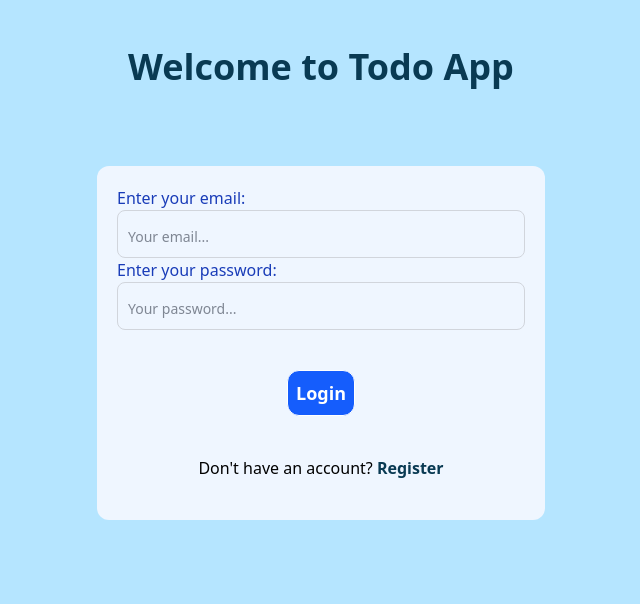
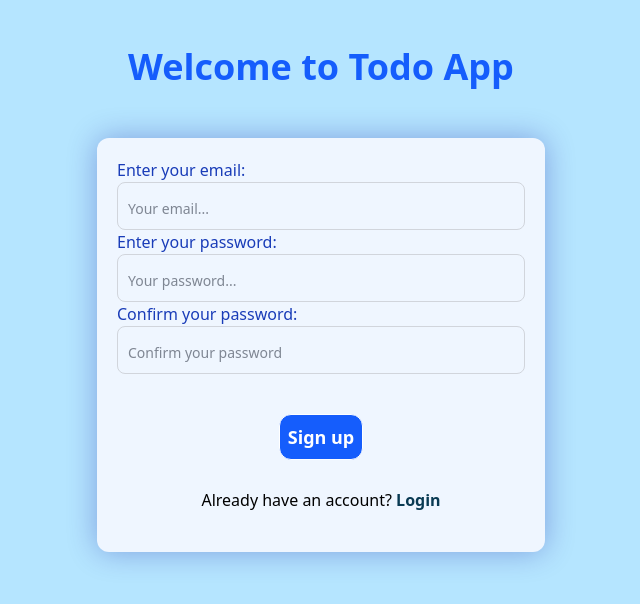
Before and after one commit to kami2608/Todo-App, a React (Vite) app: page /signup in a window 1280 px wide. Before the commit this address led to /login. Shown: the top 604 px of the page, without its empty margins (319-959 px from the left). Built offline with nearby package versions, Linux system fonts and the light colour scheme.

Commit message:
feat: add login UI

```diff
--- a/src/BrowserRouter.tsx
+++ b/src/BrowserRouter.tsx
@@ -6,12 +6,21 @@ import {
   Route,
 } from "react-router-dom";
 
+const Signup = lazy(() => import("./pages/authentication/Signup"));
 const Login = lazy(() => import("./pages/authentication/Login"));
 
 export const router = createBrowserRouter(
   createRoutesFromElements(
     <>
       <Route path="/" loader={() => redirect("/login")} />
+      <Route
+        path="/signup"
+        element={
+          <Suspense fallback={<p>Loading...</p>}>
+            <Signup />
+          </Suspense>
+        }
+      />
       <Route
         path="/login"
         element={
--- /dev/null
+++ b/src/pages/authentication/Signup.tsx
@@ -0,0 +1,73 @@
+import { Link } from "react-router-dom";
+import type z from "zod";
+import { FormProvider, useForm, type SubmitHandler } from "react-hook-form";
+import { zodResolver } from "@hookform/resolvers/zod";
+import { SignupSchema } from "../../schemas/userInfoSchema";
+import { Input } from "../../components/common/Input";
+import { Button } from "../../components/common/Button";
+
+type SignupUser = z.infer<typeof SignupSchema>;
+
+export default function Signup() {
+  const methods = useForm<SignupUser>({
+    mode: "onChange",
+    defaultValues: {
+      email: "",
+      password: "",
+      confirmPassword: "",
+    },
+    resolver: zodResolver(SignupSchema),
+  });
+
+  const { handleSubmit } = methods;
+  const onSubmit: SubmitHandler<SignupUser> = async (data) => {
+    console.log(data);
+  };
+
+  return (
+    <div className="bg-primary min-h-screen">
+      <h1 className="text-heading font-bold text-blue-600 text-center p-10 pb-6">
+        Welcome to Todo App
+      </h1>
+      <div className="flex justify-center p-5">
+        <FormProvider {...methods}>
+          <form
+            onSubmit={handleSubmit(onSubmit)}
+            className="p-5 flex-col w-md bg-blue-50 rounded-xl shadow-[0_0_30px_rgba(0,0,150,0.3)]"
+          >
+            <Input
+              name="email"
+              label="Enter your email:"
+              type="email"
+              variant="outlined"
+              placeholder="Your email..."
+            />
+            <Input
+              name="password"
+              label="Enter your password:"
+              type="password"
+              variant="outlined"
+              placeholder="Your password..."
+            />
+            <Input
+              name="confirmPassword"
+              label="Confirm your password:"
+              type="password"
+              variant="outlined"
+              placeholder="Confirm your password"
+            />
+            <div className="text-center mt-10">
+              <Button title="Sign up" type="submit" />
+            </div>
+            <p className="text-center pt-7 pb-5">
+              Already have an account?{" "}
+              <Link to="/login" className="font-bold text-secondary">
+                Login
+              </Link>
+            </p>
+          </form>
+        </FormProvider>
+      </div>
+    </div>
+  );
+}
--- a/src/schemas/userInfoSchema.ts
+++ b/src/schemas/userInfoSchema.ts
@@ -1,4 +1,32 @@
 import z from "zod";
+
+export const SignupSchema = z
+  .object({
+    email: z.email("Invalid email address format!"),
+    password: z
+      .string()
+      .min(7, "Password must be at least 7 characters!")
+      .refine((val) => /[A-Z]/.test(val), {
+        error: "Password must contain at least one uppercase letter!",
+      })
+      .refine((val) => /[a-z]/.test(val), {
+        error: "Password must contain at least one lowercase letter!",
+      })
+      .refine((val) => /[0-9]/.test(val), {
+        error: "Password must be contain at least one digit",
+      })
+      .refine((val) => /[^A-Za-z0-9]/.test(val), {
+        error: "Password must contain at least one special character!",
+      })
+      .refine((val) => !/\s/.test(val), {
+        error: "Password must not contain space!",
+      }),
+    confirmPassword: z.string(),
+  })
+  .refine((data) => data.password === data.confirmPassword, {
+    error: "Password did not match!",
+    path: ["confirmPassword"],
+  });
 
 export const LoginSchema = z.object({
   email: z.email("Invalid email address format!"),
```
